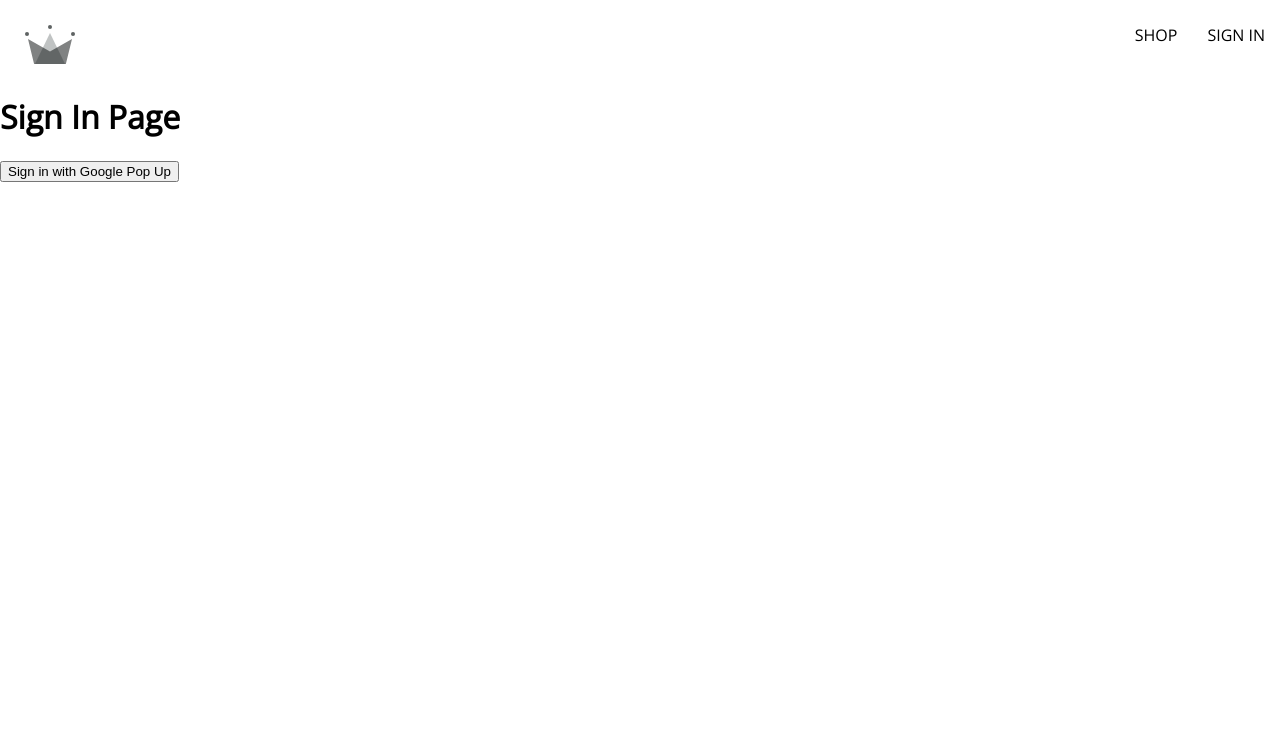
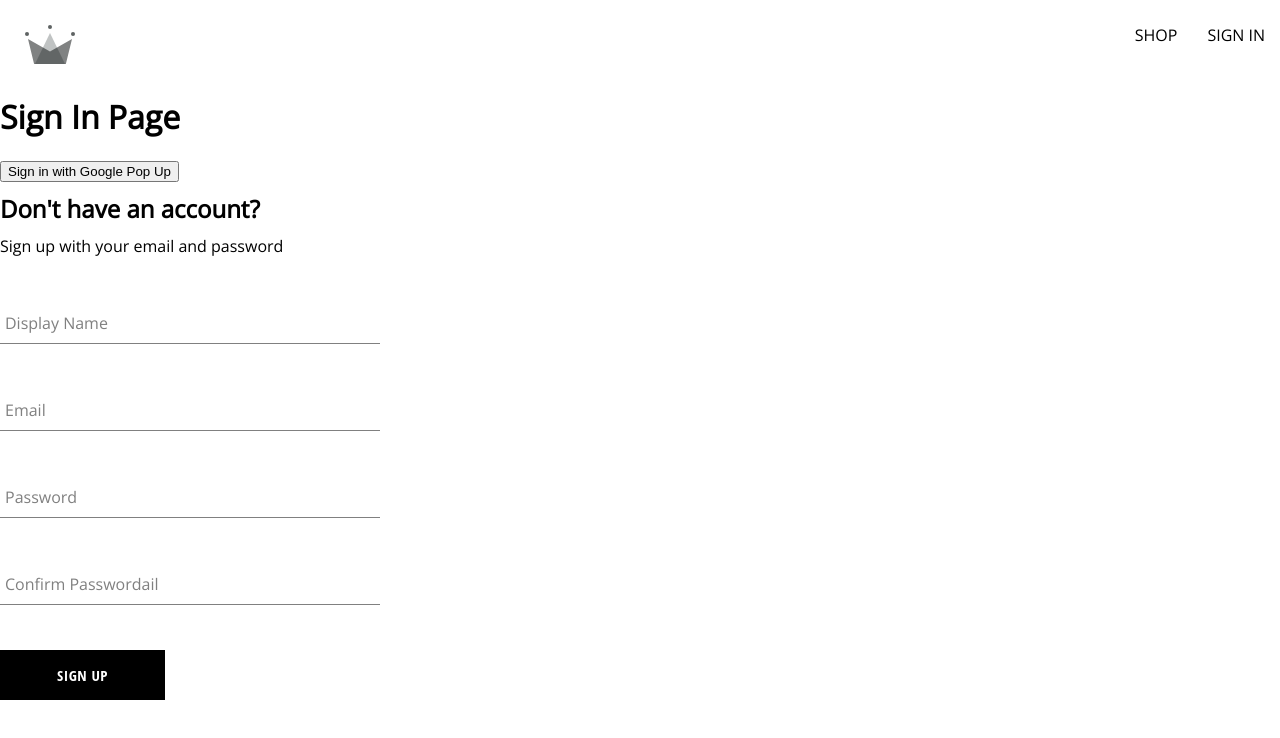
Before and after one commit to harshsingla-devops/react-capstone-project-crwn-clothing, a React (Create React App) app: page /signIn in a window 1280 px wide. Shown: the top 738 px of the page. Built offline with nearby package versions, Linux system fonts and the light colour scheme.

Commit message:
Created the sign-up component , button component

```diff
--- /dev/null
+++ b/src/components/button/button.component.jsx
@@ -0,0 +1,18 @@
+import "./button.styles.scss";
+const BUTTON_TYPE_CLASSES = {
+  google: "google-sign-in",
+  inverted: "inverted",
+};
+
+const Button = ({ children, buttonType, ...otherProps }) => {
+  return (
+    <button
+      className={`button-container ${BUTTON_TYPE_CLASSES[buttonType]}`}
+      {...otherProps}
+    >
+      {children}
+    </button>
+  );
+};
+
+export default Button;
--- /dev/null
+++ b/src/components/button/button.styles.scss
@@ -0,0 +1,41 @@
+.button-container {
+  min-width: 165px;
+  width: auto;
+  height: 50px;
+  letter-spacing: 0.5px;
+  line-height: 50px;
+  padding: 0 35px 0 35px;
+  font-size: 15px;
+  background-color: black;
+  color: white;
+  text-transform: uppercase;
+  font-family: "Open Sans Condensed";
+  font-weight: bolder;
+  border: none;
+  cursor: pointer;
+  display: flex;
+  justify-content: center;
+  &:hover {
+    background-color: white;
+    color: black;
+    border: 1px solid black;
+  }
+  &.google-sign-in {
+    background-color: #4285f4;
+    color: white;
+    &:hover {
+      background-color: #357ae8;
+      border: none;
+    }
+  }
+  &.inverted {
+    background-color: white;
+    color: black;
+    border: 1px solid black;
+    &:hover {
+      background-color: black;
+      color: white;
+      border: none;
+    }
+  }
+}
--- /dev/null
+++ b/src/components/form-input/form-input.component.jsx
@@ -0,0 +1,19 @@
+import "./form-input.styles.scss";
+const FormInput = ({ label, ...otherProps }) => {
+  return (
+    <div className="group">
+      <input {...otherProps} className="form-input" />
+      {label && (
+        <label
+          className={`${
+            otherProps.value.length ? "shrink" : ""
+          } form-input-label`}
+        >
+          {label}
+        </label>
+      )}
+    </div>
+  );
+};
+
+export default FormInput;
--- /dev/null
+++ b/src/components/form-input/form-input.styles.scss
@@ -0,0 +1,46 @@
+$sub-color: grey;
+$main-color: black;
+@mixin shrinkLabel {
+  top: -14px;
+  font-size: 12px;
+  color: $main-color;
+}
+.group {
+  position: relative;
+  margin: 45px 0;
+  .form-input {
+    background: none;
+    background-color: white;
+    color: $sub-color;
+    font-size: 18px;
+    padding: 10px 10px 10px 5px;
+    display: block;
+    width: 100%;
+    border: none;
+    border-radius: 0;
+    border-bottom: 1px solid $sub-color;
+    margin: 25px 0;
+    &:focus {
+      outline: none;
+    }
+    &:focus ~ .form-input-label {
+      @include shrinkLabel();
+    }
+  }
+  input[type="password"] {
+    letter-spacing: 0.3em;
+  }
+  .form-input-label {
+    color: $sub-color;
+    font-size: 16px;
+    font-weight: normal;
+    position: absolute;
+    pointer-events: none;
+    left: 5px;
+    top: 10px;
+    transition: 300ms ease all;
+    &.shrink {
+      @include shrinkLabel();
+    }
+  }
+}
--- a/src/components/routes/sign-in.component.jsx
+++ b/src/components/routes/sign-in.component.jsx
@@ -1,18 +1,38 @@
+import { useEffect } from "react";
+import { getRedirectResult } from "firebase/auth";
 import {
+  auth,
   signInWithGooglePopUp,
   createUserDocumentFromAuth,
+  signInWithGoogleRedirect,
 } from "../../utils/firebase.utils";
+import SignUpForm from "../sign-up-form/sign-up-form.component";
 
 const SignIn = () => {
+  // eslint-disable-next-line react-hooks/exhaustive-deps
+  // const redirectResult = async () => await getRedirectResult(auth);
+  useEffect(() => {
+    async function authenticateUser() {
+      const response = await getRedirectResult(auth);
+      // console.log(response);
+      if (response) createUserDocumentFromAuth(response.user);
+    }
+    authenticateUser();
+  }, []);
   const logGoogleUser = async () => {
     const { user } = await signInWithGooglePopUp();
     createUserDocumentFromAuth(user);
     // console.log(response);
   };
+
   return (
     <div>
       <h1>Sign In Page</h1>
       <button onClick={logGoogleUser}>Sign in with Google Pop Up</button>
+      {/* <button onClick={signInWithGoogleRedirect}>
+        Sign in with Google Redirect
+      </button> */}
+      <SignUpForm />
     </div>
   );
 };
--- /dev/null
+++ b/src/components/sign-up-form/sign-up-form.component.jsx
@@ -0,0 +1,90 @@
+import { useState } from "react";
+import {
+  createAuthUserWithEmailAndPassword,
+  createUserDocumentFromAuth,
+} from "../../utils/firebase.utils";
+import "./sign-up-form.styles.scss";
+
+import FormInput from "../form-input/form-input.component";
+import Button from "../button/button.component";
+const defaultFormFields = {
+  displayName: "",
+  email: "",
+  password: "",
+  confirmPassword: "",
+};
+const SignUpForm = () => {
+  const [formFields, setFormFields] = useState(defaultFormFields);
+  const { displayName, email, password, confirmPassword } = formFields;
+
+  // console.log(formFields);
+  const resetFormFields = () => {
+    setFormFields(defaultFormFields);
+  };
+  const handleSubmit = async (event) => {
+    event.preventDefault();
+
+    if (password !== confirmPassword) {
+      alert("passwords don't match");
+      return;
+    }
+    try {
+      const { user } = await createAuthUserWithEmailAndPassword(
+        email,
+        password
+      );
+      await createUserDocumentFromAuth(user, { displayName });
+      resetFormFields();
+    } catch (error) {
+      console.error(error);
+    }
+  };
+  const handleChange = (event) => {
+    const { name, value } = event.target;
+    setFormFields({ ...formFields, [name]: value });
+  };
+  return (
+    <div className="sign-up-container">
+      <h2>Don't have an account?</h2>
+      <span>Sign up with your email and password</span>
+      <form onSubmit={handleSubmit}>
+        <FormInput
+          label="Display Name"
+          type="text"
+          required
+          onChange={handleChange}
+          name="displayName"
+          value={displayName}
+        />
+        <FormInput
+          label="Email"
+          required
+          type="email"
+          onChange={handleChange}
+          name="email"
+          value={email}
+        />
+        <FormInput
+          label="Password"
+          required
+          type="password"
+          onChange={handleChange}
+          name="password"
+          value={password}
+        />
+        <FormInput
+          label="Confirm Passwordail"
+          required
+          type="password"
+          onChange={handleChange}
+          name="confirmPassword"
+          value={confirmPassword}
+        />
+
+        <Button type="submit">Sign Up</Button>
+      </form>
+    </div>
+  );
+};
+
+export default SignUpForm;
--- /dev/null
+++ b/src/components/sign-up-form/sign-up-form.styles.scss
@@ -0,0 +1,9 @@
+.sign-up-container {
+  display: flex;
+  flex-direction: column;
+  width: 380px;
+
+  h2 {
+    margin: 10px 0;
+  }
+}
--- a/src/utils/firebase.utils.js
+++ b/src/utils/firebase.utils.js
@@ -4,6 +4,7 @@
   signInWithRedirect,
   signInWithPopup,
   GoogleAuthProvider,
+  createUserWithEmailAndPassword,
 } from "firebase/auth";
 
 import { getFirestore, doc, getDoc, setDoc } from "firebase/firestore";
@@ -26,10 +27,15 @@
 
 export const auth = getAuth(firebaseApp);
 export const signInWithGooglePopUp = () => signInWithPopup(auth, provider);
+export const signInWithGoogleRedirect = () =>
+  signInWithRedirect(auth, provider);
 
 export const db = getFirestore();
 
-export const createUserDocumentFromAuth = async (userAuth) => {
+export const createUserDocumentFromAuth = async (
+  userAuth,
+  additionalInformation = {}
+) => {
   const userDocRef = doc(db, "users", userAuth?.uid);
   // console.log(userDocRef);
 
@@ -44,9 +50,14 @@
         displayName,
         email,
         createdAt,
+        ...additionalInformation,
       });
     } catch (error) {
       console.error(error.message);
     }
   }
 };
+export const createAuthUserWithEmailAndPassword = async (email, password) => {
+  if (!email || !password) return;
+  return await createUserWithEmailAndPassword(auth, email, password);
+};
```
